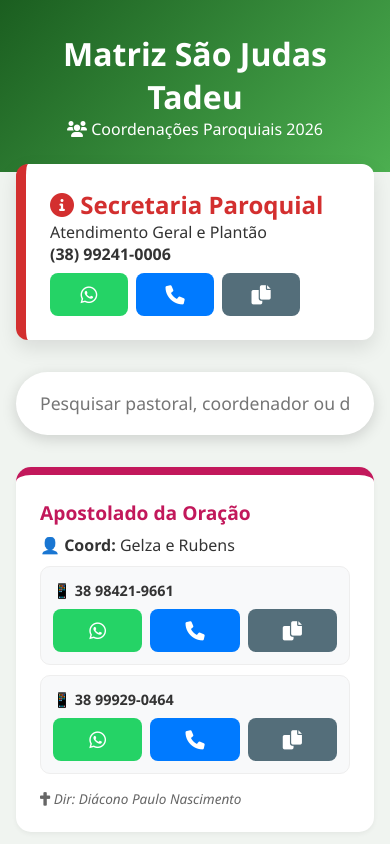
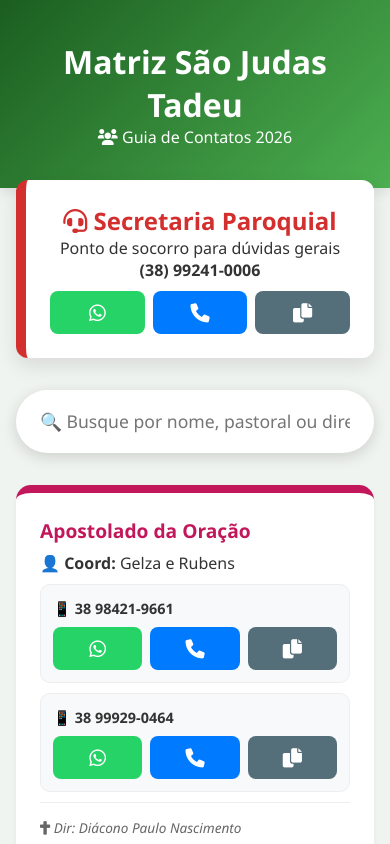
Before and after one commit to Fonseca2025/Coordenadores-Paroquiais, a plain HTML site: page index.html in a window 390 px wide. Shown: the top 844 px of the page. Drawn offline with Linux system fonts and the light colour scheme.

Commit message:
Update index.html

```diff
--- a/index.html
+++ b/index.html
@@ -13,6 +13,7 @@
             --azul-ligar: #007AFF;
             --fundo: #F0F4F0;
             --branco: #FFFFFF;
+            /* Categorias de Cores */
             --cor-liturgia: #1565C0;
             --cor-catequese: #EF6C00;
             --cor-conselho: #455A64;
@@ -20,12 +21,12 @@
             --cor-familia: #6A1B9A;
         }
 
-        * { box-sizing: border-box; margin: 0; padding: 0; font-family: 'Segoe UI', sans-serif; }
+        * { box-sizing: border-box; margin: 0; padding: 0; font-family: 'Segoe UI', Tahoma, sans-serif; }
         body { background-color: var(--fundo); color: #333; padding-bottom: 50px; }
 
         header {
             background: linear-gradient(135deg, var(--verde-padroeiro), var(--verde-claro));
-            color: white; padding: 2rem 1rem; text-align: center;
+            color: white; padding: 2.5rem 1rem; text-align: center; box-shadow: 0 4px 12px rgba(0,0,0,0.1);
         }
 
         main { max-width: 1000px; margin: 0 auto; padding: 1rem; }
@@ -54,42 +55,47 @@
         }
 
         .card:hover { transform: translateY(-5px); box-shadow: 0 10px 20px rgba(0,0,0,0.1); }
-        .highlight { background-color: #FFF176; font-weight: bold; padding: 0 2px; }
+        .highlight { background-color: #FFF176; font-weight: bold; border-radius: 2px; }
         .contact-group { background: #f8f9fa; border-radius: 10px; padding: 12px; margin-top: 10px; border: 1px solid #eee; }
         .action-buttons { display: flex; gap: 8px; margin-top: 8px; }
 
-        .btn { flex: 1; padding: 12px; border: none; border-radius: 8px; color: white; cursor: pointer; text-decoration: none; display: flex; align-items: center; justify-content: center; font-size: 1.2rem; }
+        .btn { flex: 1; padding: 12px; border: none; border-radius: 8px; color: white; cursor: pointer; text-decoration: none; display: flex; align-items: center; justify-content: center; font-size: 1.2rem; transition: 0.2s; }
         .btn-whatsapp { background-color: var(--verde-whatsapp); }
         .btn-call { background-color: var(--azul-ligar); }
         .btn-copy { background-color: #546E7A; }
         .btn-copy.success { background-color: #2E7D32; }
 
-        .diretor-info { margin-top: auto; padding-top: 15px; font-size: 0.85rem; color: #666; font-style: italic; }
+        .diretor-info { margin-top: auto; padding-top: 15px; font-size: 0.85rem; color: #666; font-style: italic; border-top: 1px solid #eee; margin-top: 10px; }
+
+        @media (max-width: 600px) {
+            .secretaria-card { flex-direction: column; text-align: center; }
+            .action-buttons { width: 100%; }
+        }
     </style>
 </head>
 <body>
 
     <header>
         <h1>Matriz São Judas Tadeu</h1>
-        <p><i class="fas fa-users"></i> Coordenações Paroquiais 2026</p>
+        <p><i class="fas fa-users"></i> Guia de Contatos 2026</p>
     </header>
 
     <main>
         <div class="secretaria-card">
             <div>
-                <h2 style="color: #D32F2F"><i class="fas fa-info-circle"></i> Secretaria Paroquial</h2>
-                <p>Atendimento Geral e Plantão</p>
+                <h2 style="color: #D32F2F"><i class="fas fa-headset"></i> Secretaria Paroquial</h2>
+                <p>Ponto de socorro para dúvidas gerais</p>
                 <p><strong>(38) 99241-0006</strong></p>
             </div>
-            <div class="action-buttons" style="min-width: 250px;">
-                <a href="https://wa.me/5538992410006" class="btn btn-whatsapp"><i class="fab fa-whatsapp"></i></a>
+            <div class="action-buttons" style="min-width: 250px; margin-top: 10px;">
+                <a href="https://wa.me/5538992410006" target="_blank" class="btn btn-whatsapp"><i class="fab fa-whatsapp"></i></a>
                 <a href="tel:+5538992410006" class="btn btn-call"><i class="fas fa-phone"></i></a>
                 <button onclick="copyToClipboard('38 99241-0006', this)" class="btn btn-copy"><i class="fas fa-copy"></i></button>
             </div>
         </div>
 
         <div class="search-container">
-            <input type="text" id="searchInput" placeholder="Pesquisar pastoral, coordenador ou diretor...">
+            <input type="text" id="searchInput" placeholder="🔍 Busque por nome, pastoral ou diretor...">
         </div>
 
         <div id="results"></div>
@@ -133,11 +139,16 @@
             { organismo: "Pastoral da Acolhida", nome: "Ionise", telefone: "38 98807-1653", diretor: "Pe. Marco Simões" },
             { organismo: "Pastoral do Dizimo", nome: "Ruy e Cláudia", telefone: "38 99952-1530 / 38 99999-6910", diretor: "Diácono Paulo Nascimento" },
             { organismo: "Pastoral Familiar", nome: "Aline e Luciano", telefone: "38 99740-4888 / 38 99997-9403", diretor: "Pe. Marco Simões" },
+            { organismo: "Pastoral Litúrgica", nome: "Sarah", telefone: "38 99146-7612", diretor: "Pe. Marco Simões" },
             { organismo: "Perseverança", nome: "Sandra", telefone: "38 98866-9139", diretor: "Pe. Mazinho" },
             { organismo: "Preparação Noivos", nome: "Terezinha e Gilberto", telefone: "38 99156-7579 / 38 99848-0513", diretor: "Pe. Marco Simões" },
             { organismo: "R.C.C.", nome: "Juliana", telefone: "38 98815-8348", diretor: "Pe. Mazinho" },
             { organismo: "Transmissão", nome: "Ávilo", telefone: "38 99112-6733", diretor: "Pe. Marco Simões" }
-        ];
+        ].sort((a, b) => a.organismo.localeCompare(b.organismo));
+
+        function removerAcentos(texto) {
+            return texto.normalize("NFD").replace(/[\u0300-\u036f]/g, "").toLowerCase();
+        }
 
         function getCategoryColor(org) {
             const n = org.toLowerCase();
@@ -150,26 +161,45 @@
 
         function highlight(text, query) {
             if (!query) return text;
-            const regex = new RegExp(`(${query})`, "gi");
-            return text.replace(regex, `<span class="highlight">$1</span>`);
+            const cleanQuery = removerAcentos(query);
+            const cleanText = removerAcentos(text);
+            const regex = new RegExp(`(${cleanQuery})`, "gi");
+
+            const matches = [...cleanText.matchAll(regex)];
+            let finalHtml = "";
+            let cursor = 0;
+
+            matches.forEach(match => {
+                const start = match.index;
+                const end = start + match[0].length;
+                finalHtml += text.substring(cursor, start) + `<span class="highlight">${text.substring(start, end)}</span>`;
+                cursor = end;
+            });
+
+            finalHtml += text.substring(cursor);
+            return finalHtml || text;
         }
 
         function copyToClipboard(text, btn) {
             navigator.clipboard.writeText(text);
             const icon = btn.innerHTML;
-            btn.classList.add('success'); btn.innerHTML = '<i class="fas fa-check"></i>';
+            btn.classList.add('success');
+            btn.innerHTML = '<i class="fas fa-check"></i>';
             setTimeout(() => { btn.classList.remove('success'); btn.innerHTML = icon; }, 2000);
         }
 
         function render() {
-            const query = document.getElementById('searchInput').value.toLowerCase();
+            const rawQuery = document.getElementById('searchInput').value;
+            const cleanQuery = removerAcentos(rawQuery);
             const container = document.getElementById('results');
             container.innerHTML = '';
 
-            pastorais.filter(item => {
-                const searchStr = `${item.organismo} ${item.nome} ${item.diretor}`.toLowerCase();
-                return searchStr.includes(query);
-            }).forEach(item => {
+            const filtered = pastorais.filter(item => {
+                const searchArea = removerAcentos(`${item.organismo} ${item.nome} ${item.diretor}`);
+                return searchArea.includes(cleanQuery);
+            });
+
+            filtered.forEach(item => {
                 const color = getCategoryColor(item.organismo);
                 const card = document.createElement('div');
                 card.className = 'card';
@@ -189,10 +219,10 @@
                 }).join('');
 
                 card.innerHTML = `
-                    <h2 style="color:${color}; font-size: 1.2rem; margin-bottom: 8px;">${highlight(item.organismo, query)}</h2>
-                    <p><strong>👤 Coord:</strong> ${highlight(item.nome, query)}</p>
+                    <h2 style="color:${color}; font-size: 1.2rem; margin-bottom: 8px;">${highlight(item.organismo, rawQuery)}</h2>
+                    <p><strong>👤 Coord:</strong> ${highlight(item.nome, rawQuery)}</p>
                     ${telsHtml}
-                    <div class="diretor-info"><i class="fas fa-cross"></i> Dir: ${highlight(item.diretor, query)}</div>
+                    <div class="diretor-info"><i class="fas fa-cross"></i> Dir: ${highlight(item.diretor, rawQuery)}</div>
                 `;
                 container.appendChild(card);
             });
```
